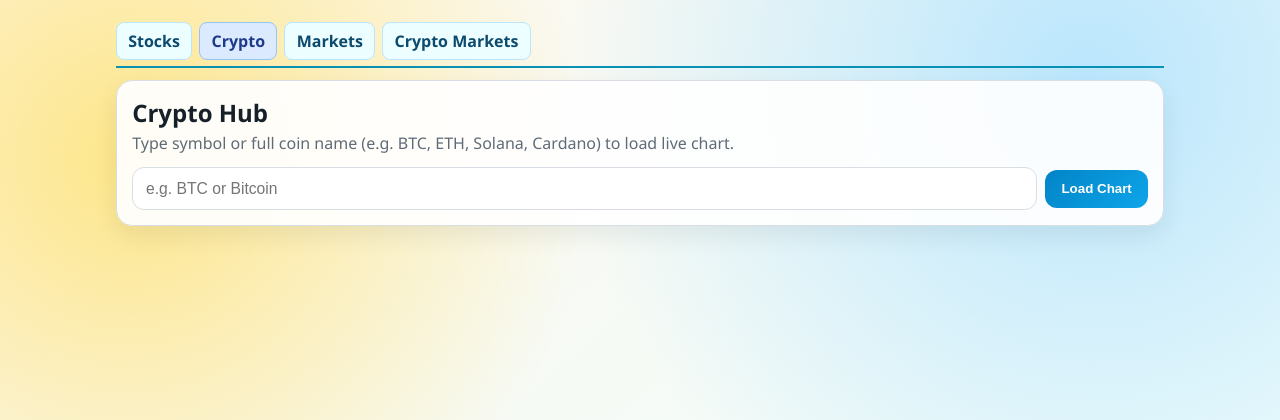
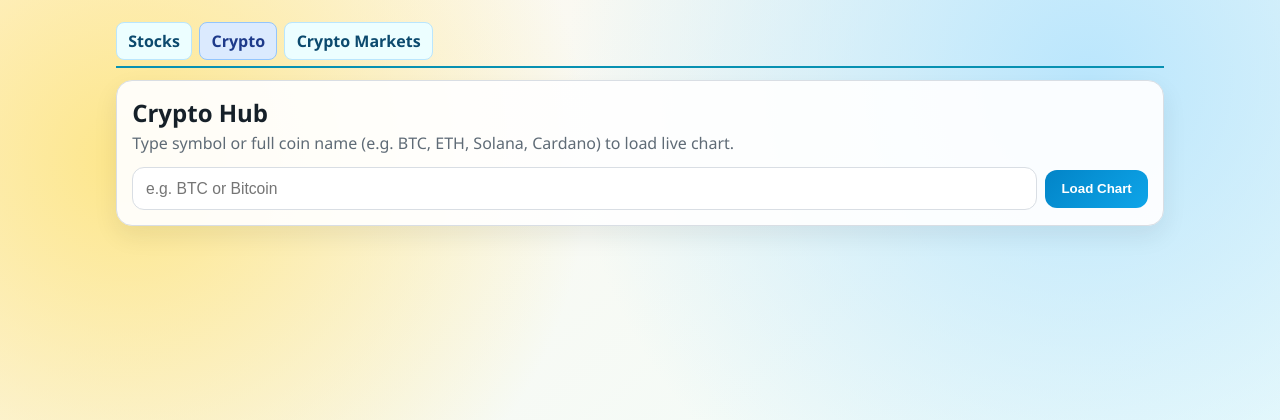
Before and after one commit to richard12386/Chatgpt, a Flask app: page /crypto in a window 1280 px wide. Shown: the top 420 px of the page. Run offline with Flask 3, Linux system fonts and the light colour scheme.

Commit message:
Show crypto-only markets nav in crypto mode

```diff
--- a/templates/crypto.html
+++ b/templates/crypto.html
@@ -176,7 +176,6 @@
     <nav class="topnav" aria-label="Primary">
       <a href="/">Stocks</a>
       <a class="active" href="/crypto">Crypto</a>
-      <a href="/markets">Markets</a>
       <a href="/crypto/markets">Crypto Markets</a>
     </nav>
 
--- a/templates/crypto_markets.html
+++ b/templates/crypto_markets.html
@@ -132,7 +132,6 @@
     <nav class="mode-nav" aria-label="Mode">
       <a href="/">Stocks</a>
       <a href="/crypto">Crypto</a>
-      <a href="/markets">Markets</a>
       <a class="active" href="/crypto/markets">Crypto Markets</a>
     </nav>
     <a class="back" href="/crypto">&larr; Back to crypto hub</a>
```
